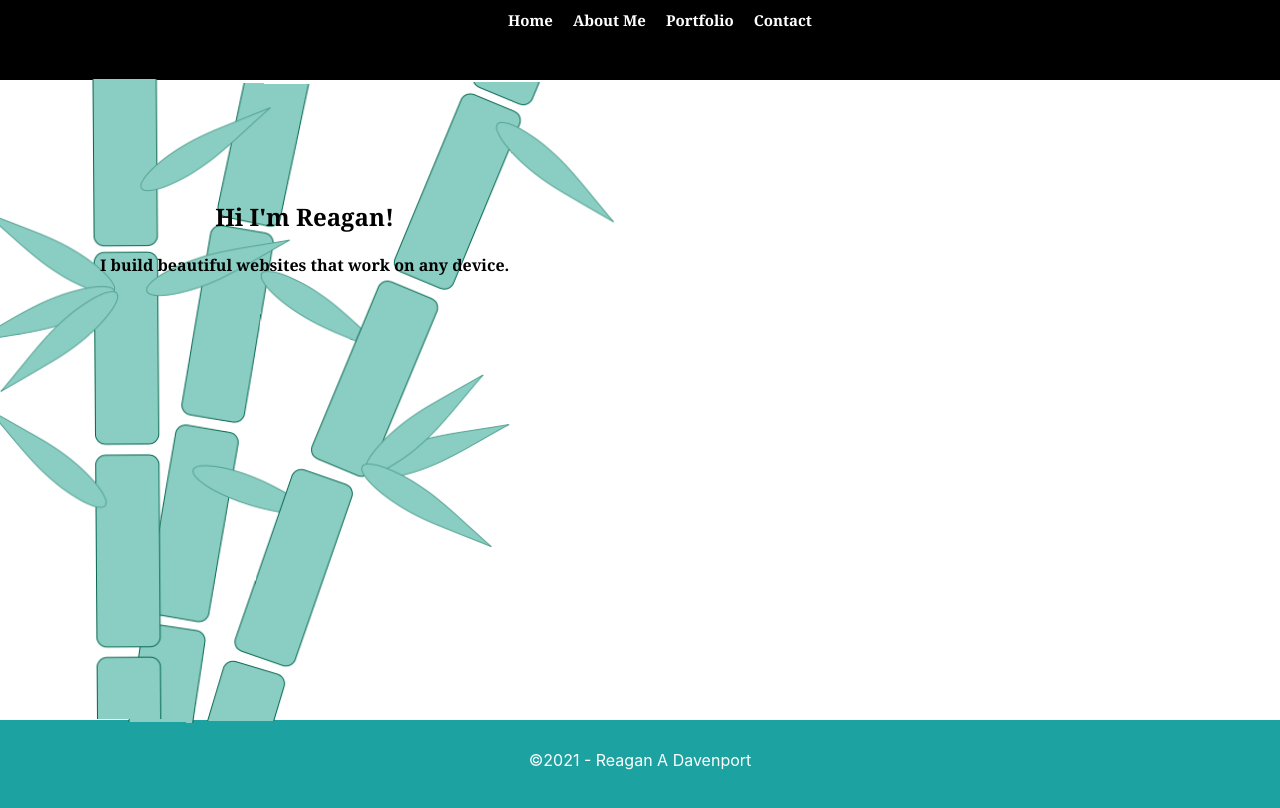
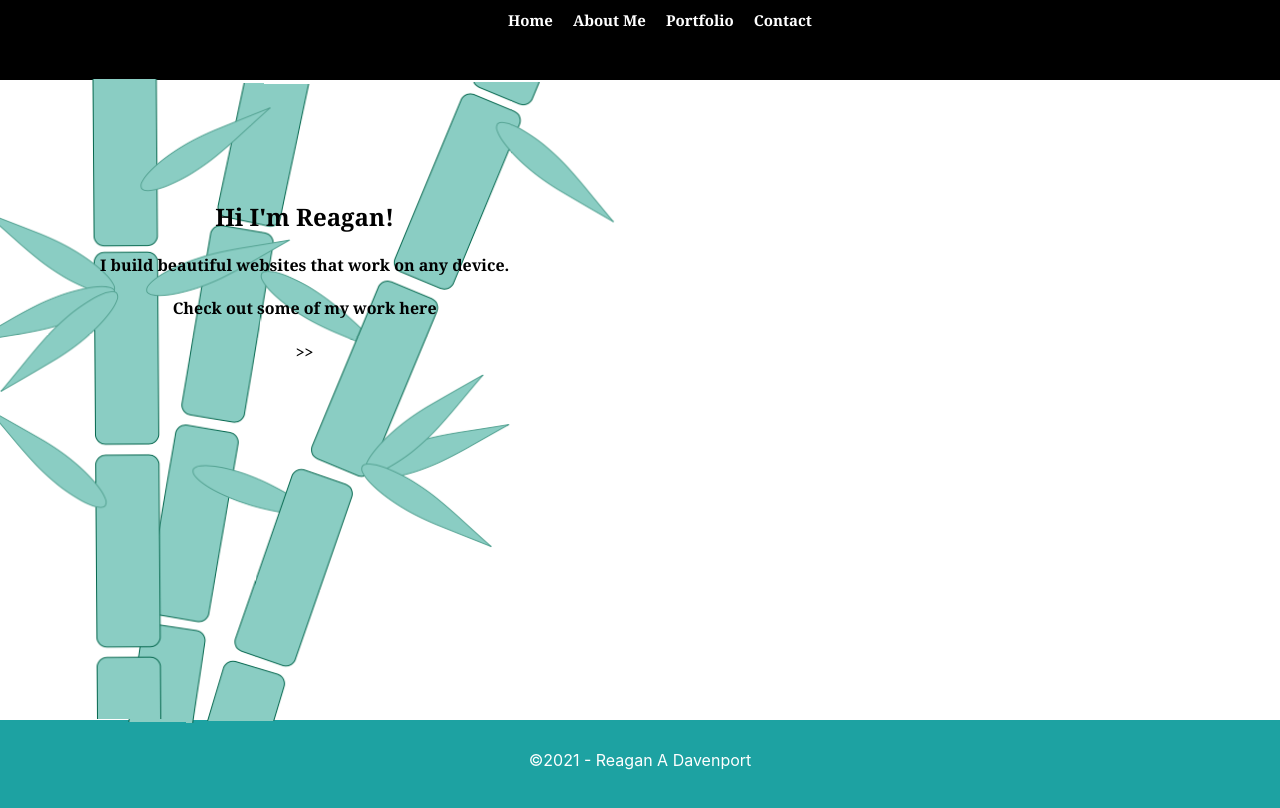
Before and after one commit to ReaganADavenport/Dropped-this, a React (Create React App) app: page / in a window 1280 px wide. Shown: the top 808 px of the page. Built offline with nearby package versions, Linux system fonts and the light colour scheme.

Commit message:
added text and link to portfolio page, styles as well

```diff
--- a/src/Components/Home/home.css
+++ b/src/Components/Home/home.css
@@ -78,10 +78,7 @@ img{
     margin: 100px;
 }
 
-/* @media only screen and (min-width: 800px){
-    .text{
-        float: center;
-        margin-right: -100%;
-        position: relative;
-    }
-} */
+a{
+    color: black;
+    text-decoration: none;
+}
--- a/src/Components/Home/home.js
+++ b/src/Components/Home/home.js
@@ -1,9 +1,8 @@
 import React,{Component} from 'react';
-import styled from 'styled-components';
 import { Link } from 'react-router-dom';
 import './home.css';
 
-import Mandarin from '../Card/card_1/card_1'
+
 import Bamboo_left from '../../Images/Bamboo_left.png'
 import Bamboo_center from '../../Images/Bamboo_Center.png'
 import Bamboo_right from '../../Images/Bamboo_right.png'
@@ -20,6 +19,8 @@ const Home = () => {
             <div className="text">
                 <h2>Hi I'm Reagan!</h2>
                 <h4>I build beautiful websites that work on any device.</h4>
+                <h4>Check out some of my work here </h4>
+                <Link to='/portfolio'><h4>>></h4></Link>
             </div>
 
 
```
